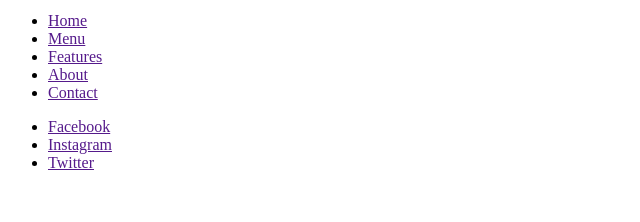
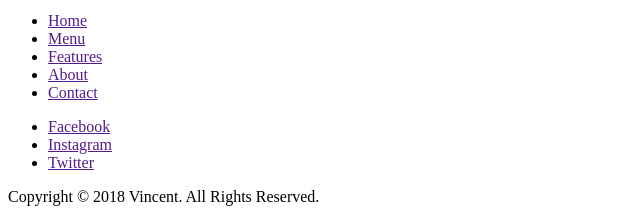
Before and after one commit to ppbastos2/SAUCERO, a PHP site: page / in a window 1280 px wide. Shown: the part 3743-3965 px from the top of the page, without its empty margins (0-640 px from the left). Before the commit the page ends 3913 px from the top, so only its background shows below. Run offline with PHP 8.4, Linux system fonts and the light colour scheme.

Commit message:
add copyright

```diff
--- a/index.php
+++ b/index.php
@@ -266,6 +266,8 @@
                 <li><a href="">Twitter</a></li>
             </ul>
         </div>
+
+        <p>Copyright &copy;	2018 Vincent. All Rights Reserved.</p>
     </footer>
 
 
```
